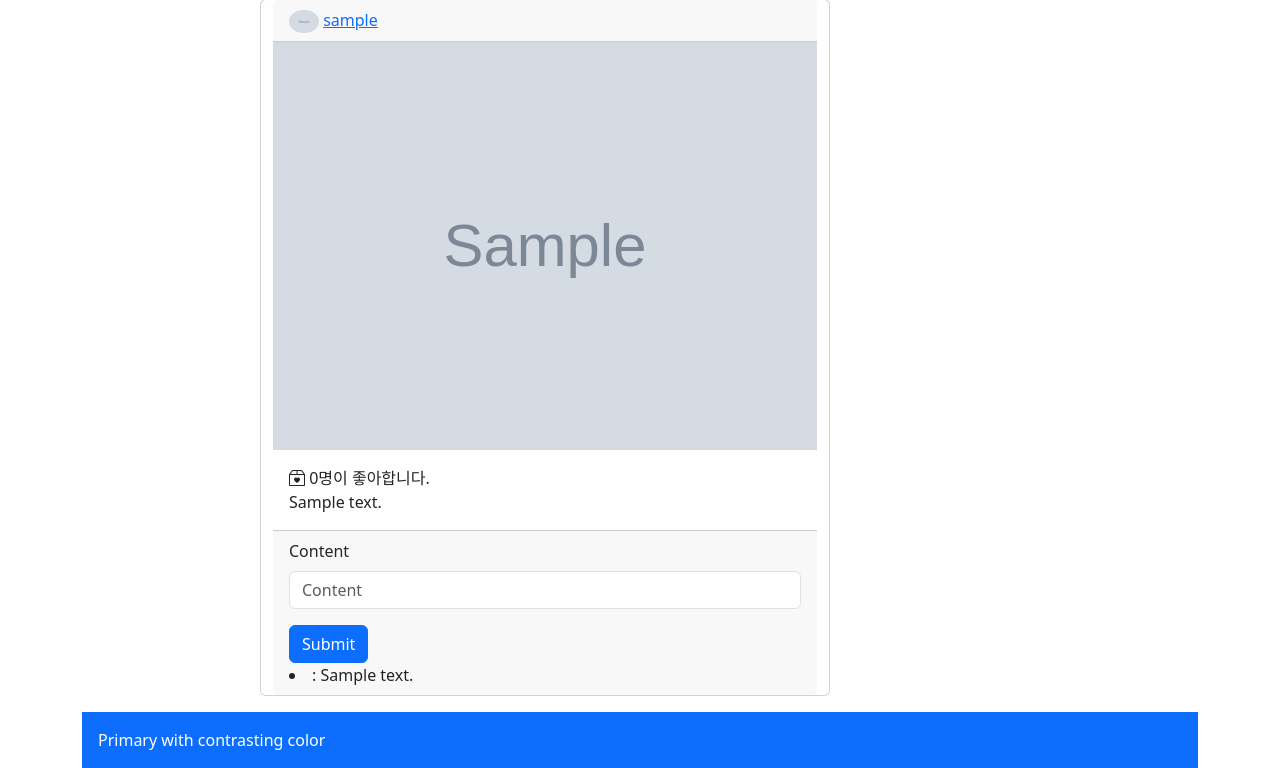
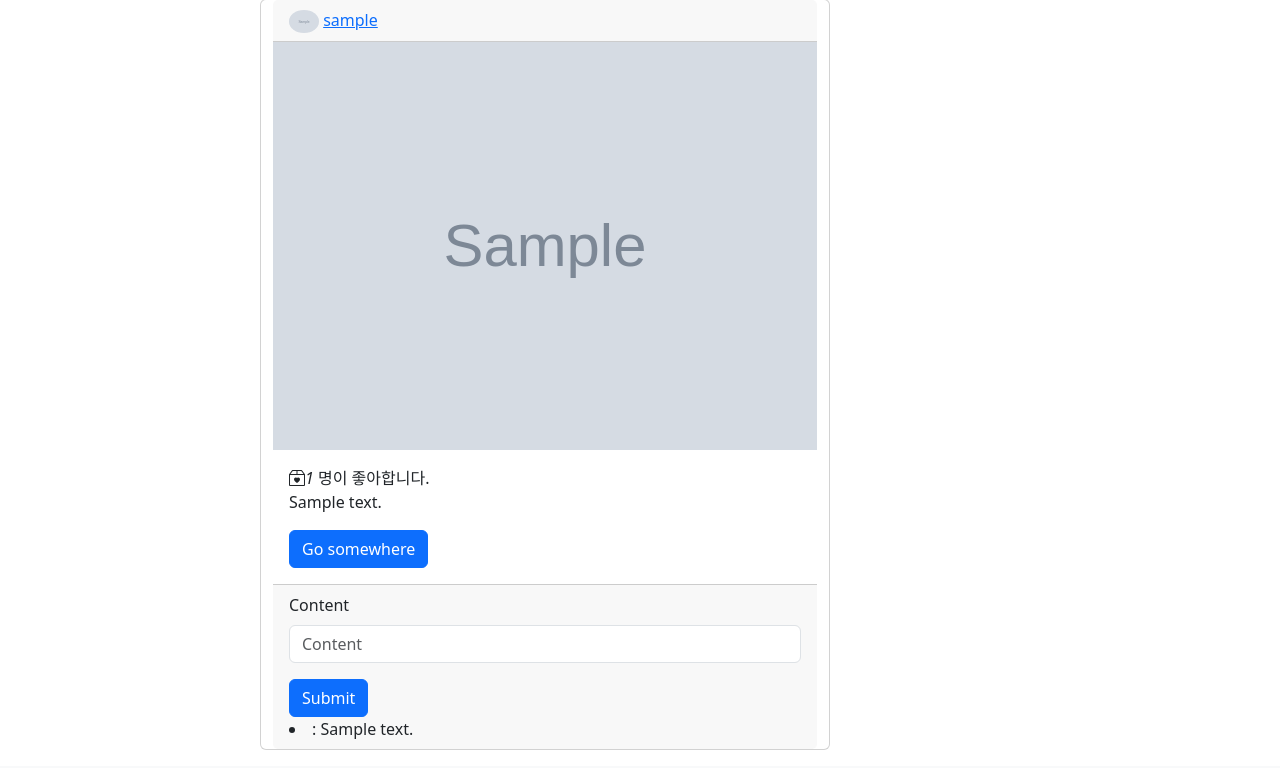
Before and after one commit to gusgh3/insta, a Django app: page /posts/ in a window 1280 px wide. Shown: the part 73-841 px from the top of the page. Run offline with Django 5.2, Linux system fonts and the light colour scheme; tables that the repository leaves empty hold one stand-in row (values such as "Sample post"); grey boxes marked "Sample" are stand-in pictures; some libraries are stand-ins or nearby versions.

Commit message:
like 기능 비동가요청 처리

```diff
--- a/posts/templates/_card.html
+++ b/posts/templates/_card.html
@@ -10,18 +10,18 @@
     <img src="{{post.image.url}}" class="" alt="...">
     <div class="card-body">
     <div>
-      <a href="{% url 'posts:like' post_id=post.id %}" class="text-reset text-decoration-none">
         {% if user in post.like_users.all %}
-        <i class="bi bi-box2-heart" style="color:red"></i>
+        <i class="bi bi-box2-heart" style="color:red;" data-post-id="{{post.id}}">{{post.like_users.all|length}}</i>
         {% else %}
-          <i class="bi bi-box2-heart"></i>
+          <i class="bi bi-box2-heart" data-post-id="{{post.id}}">{{post.like_users.all|length}}</i>
        {% endif %}
-      </a>
       <span>
-        {{posts.like_users.all|length}}명이 좋아합니다.
+        명이 좋아합니다.
       </span>
     </div>
       <p class="card-text">{{post.content}}</p>
+        <a href="#" class="btn btn-primary">Go somewhere</a>
+
     </div>
     <div class="card-footer">
       <form action="{% url 'posts:comment_create' post_id=post.id %}" method="POST">
--- a/posts/templates/index.html
+++ b/posts/templates/index.html
@@ -1,12 +1,44 @@
 {% extends 'base.html' %}
 
 {% block body %}
-<div class="row">
     {% for post in posts %}
-        {% include '_card.html' %}
+        <div class="row">
+            {% include '_card.html' %}
+        </div>
     {% endfor %}
-</div>
-<div class="text-bg-primary p-3">Primary with contrasting color</div>
+
+    <script>
+        let likeBtns = document.querySelectorAll('i')
+
+        likeBtns.forEach((likeBtn) => {
+            likeBtn.addEventListener('click', (e)=>{
+                // console.log(e.target)
+                // console.log(e.target.dataset.postId)
+                const postId = e.target.dataset.postId
+
+                likeRequest(e.target, postId)
+            })
+        })
 
 
+        let likeRequest = async (btn, postId) => {
+            let likeURL = `/posts/${postId}/like-async/`
+
+            let res = await fetch(likeURL)
+            let result = await res.json()
+
+            if (result.status) {
+                btn.style.color = 'red'
+                btn.classList.remove('bi-heart')
+                btn.classList.add('bi-heart-fill')
+                btn.innerHTML = result.count
+            } else {
+                btn.style.color = 'black'
+                btn.classList.remove('bi-heart-fill')
+                btn.classList.add('bi-heart')
+                btn.innerHTML = result.count
+            }
+
+        }
+    </script>
 {% endblock %}
--- a/posts/urls.py
+++ b/posts/urls.py
@@ -8,5 +8,6 @@ urlpatterns = [
     path('create/', views.create, name='create'),
     path('<int:post_id>/comment/create/', views.comment_create, name='comment_create'),
     path('<int:post_id>/like', views.like, name='like'),
+    path('<int:post_id>/like-async/', views.like_async, name='like_async'),
 
 ]
--- a/posts/views.py
+++ b/posts/views.py
@@ -65,3 +65,24 @@ def like(request, post_id):
 
 
     return redirect('posts:index')
+
+from django.http import JsonResponse
+
+def like_async(request, post_id):
+    user = request.user
+    post = Post.objects.get(id=post_id)
+
+    if user in post.like_users.all():
+        post.like_users.remove(user)
+        status = False
+    else:
+        post.like_users.add(user)
+        status = True
+
+    context = {
+        'post_id': post_id,
+       'status': status,
+       'count' : len(post.like_users.all())
+    }
+
+    return JsonResponse(context)
```
